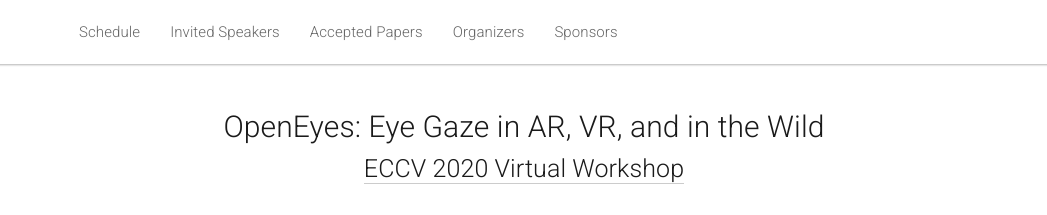
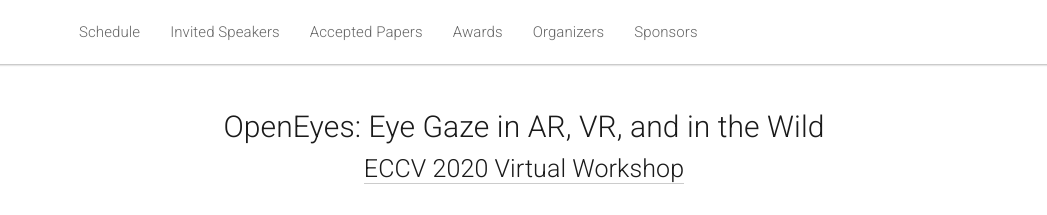
Before and after one commit to OpenEyes-Workshop/openeyes-workshop.github.io, a Jekyll site: the page built from _pages/home.md, in a window 1280 px wide. Shown: the top 215 px of the page, without its empty margins (116-1163 px from the left). Built offline with Jekyll 4.4.1, drawn with Linux system fonts in a browser that asks for light colours; nearby versions of some CDN libraries.

Commit message:
Link to awards section from header

```diff
--- a/_includes/header.html
+++ b/_includes/header.html
@@ -18,8 +18,8 @@
 	<!--<li><a href="#dates">Important Dates</a></li>-->
 	<li><a href="#schedule">Schedule</a></li>
         <li><a href="#speakers">Invited Speakers</a></li>
-		<!--<li><a href="#awards">Awards</a></li>-->
 	<li><a href="#papers">Accepted Papers</a></li>
+	<li><a href="#awards">Awards</a></li>
         <li><a href="#organizers">Organizers</a></li>
 	<!--<li><a href="#programcommittee">Program Committee</a></li>-->
 		<li><a href="#sponsors">Sponsors</a></li>
--- a/_pages/home.md
+++ b/_pages/home.md
@@ -655,7 +655,7 @@
 <br>
 
 <div class="row">
-  <div class="col-xs-12" id="accepted">
+  <div class="col-xs-12" id="awards">
     <h2>Awards</h2>
     <div class="award">
       <h3>Best Paper Award
```
